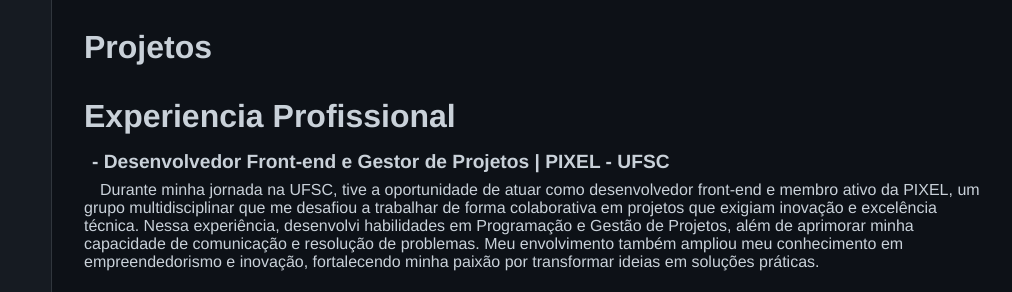
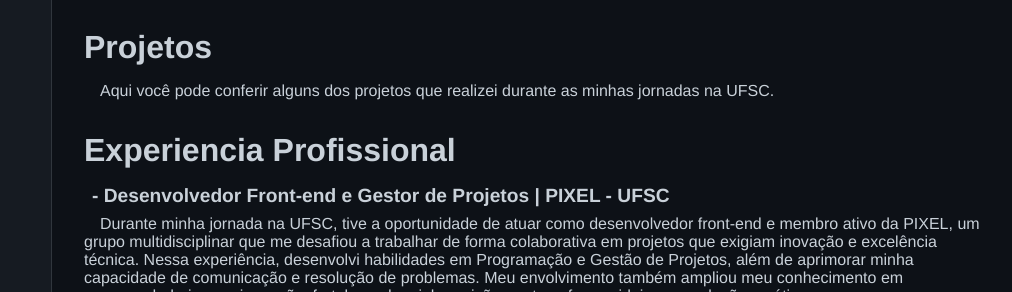
Before and after one commit to GustavoPAraujo/GustavoPAraujo.github.io, a plain HTML site: page index.html in a window 1280 px wide. Shown: the part 329-621 px from the top of the page, 268-1280 px from the left. Drawn offline with Linux system fonts and the light colour scheme.

Commit message:
github pages test commit

```diff
--- a/index.html
+++ b/index.html
@@ -9,7 +9,6 @@
 
 <body>
     <header>
-        <!-- Ícone do menu para mobile -->
         <div class="menu-icon" id="menu-icon">&#9776;</div>
 
         <nav id="nav-menu">
@@ -65,6 +64,9 @@
 
         <div class="info" id="projetos">
             <h1>Projetos</h1>
+            <p>
+                Aqui você pode conferir alguns dos projetos que realizei durante as minhas jornadas na UFSC.
+            </p>
         </div>
 
         <div class="info" id="experiencia">
--- a/style.css
+++ b/style.css
@@ -16,7 +16,6 @@ body {
 html {
     scroll-behavior: smooth;
 }
-
 
 h1, p, a, nav {
     background-color: transparent;
@@ -165,8 +164,6 @@ aside p, aside a {
      text-indent: 0.5rem !important;
  }
 
-
-
  @media (max-width: 500px) {
     body {
         font-size: 0.9rem;
```
